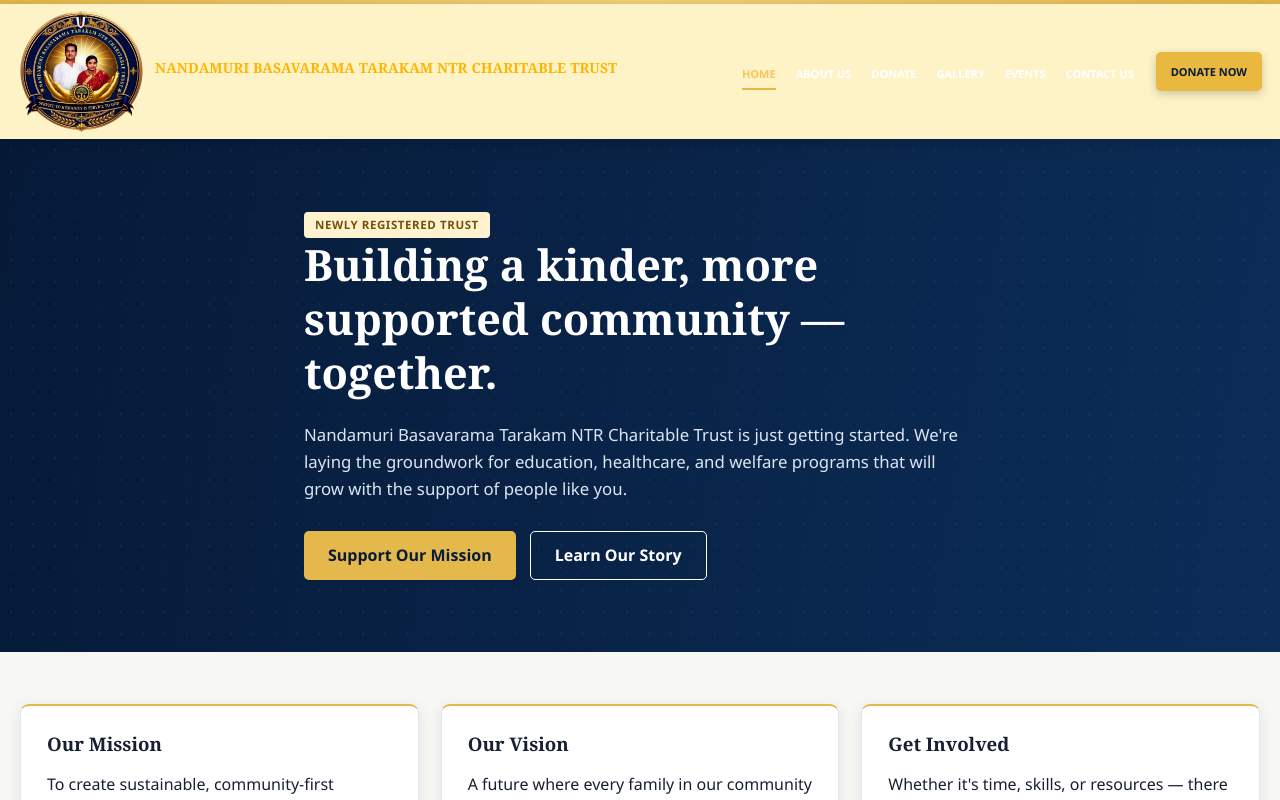
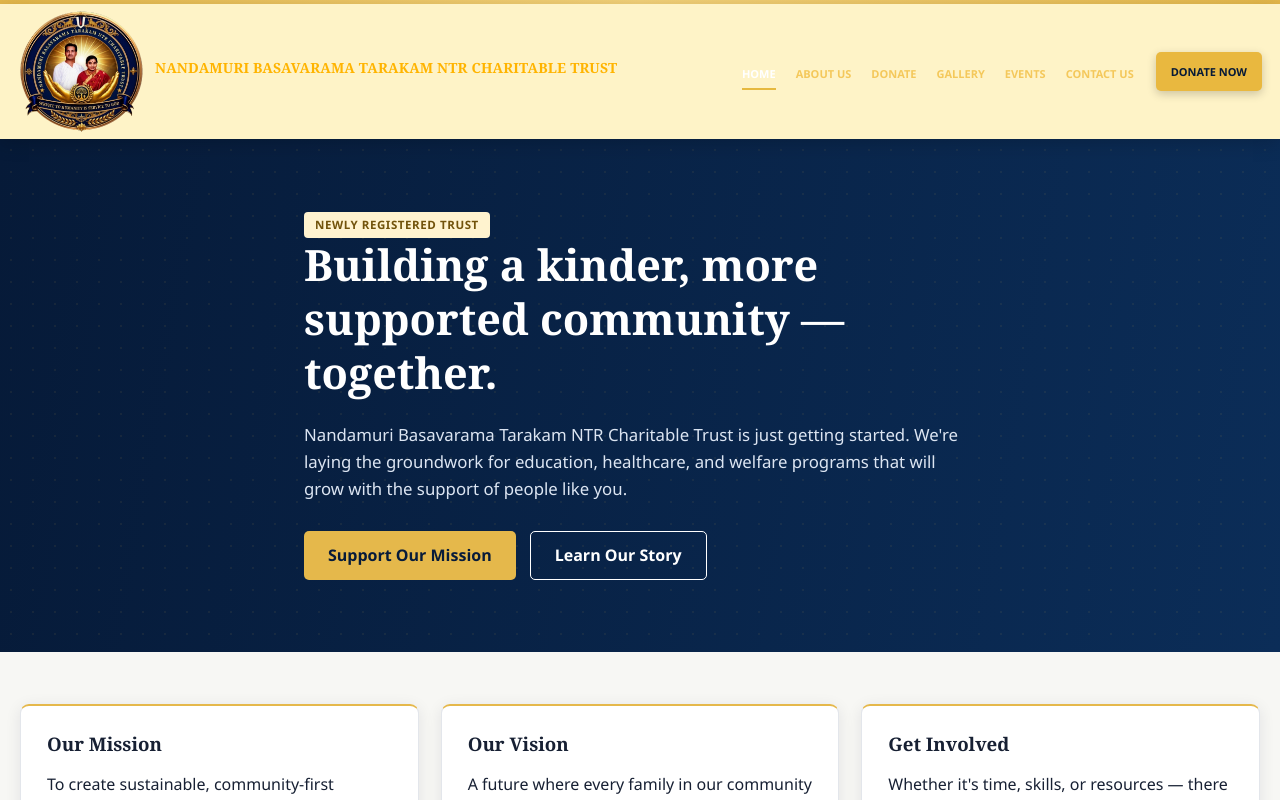
Before and after one commit to Tej7veer/Nandamuri-Basavarama-Tarakam-NTR-Charitable-Trust-UI, an Angular app: page / in a window 1280 px wide. In both pictures the pointer is over the link "HOME". Shown: the top 800 px of the page. Built offline with nearby package versions, Linux system fonts and the light colour scheme.

Commit message:
nav text color

```diff
--- a/src/app/shared/nav/nav.component.css
+++ b/src/app/shared/nav/nav.component.css
@@ -61,7 +61,7 @@
 
 .nav-links a {
   position: relative;
-  color: #fff;
+  color: #f4c85b;
   text-decoration: none;
   font-size: 11px;
   font-weight: 600;
@@ -82,9 +82,8 @@
   transition: transform 0.2s;
 }
 
-.nav-links a:hover,
-.nav-links a.active {
-  color: #f4c85b;
+.nav-links a:hover {
+  color: #fff;
 }
 
 .nav-links a.active::after,
```
